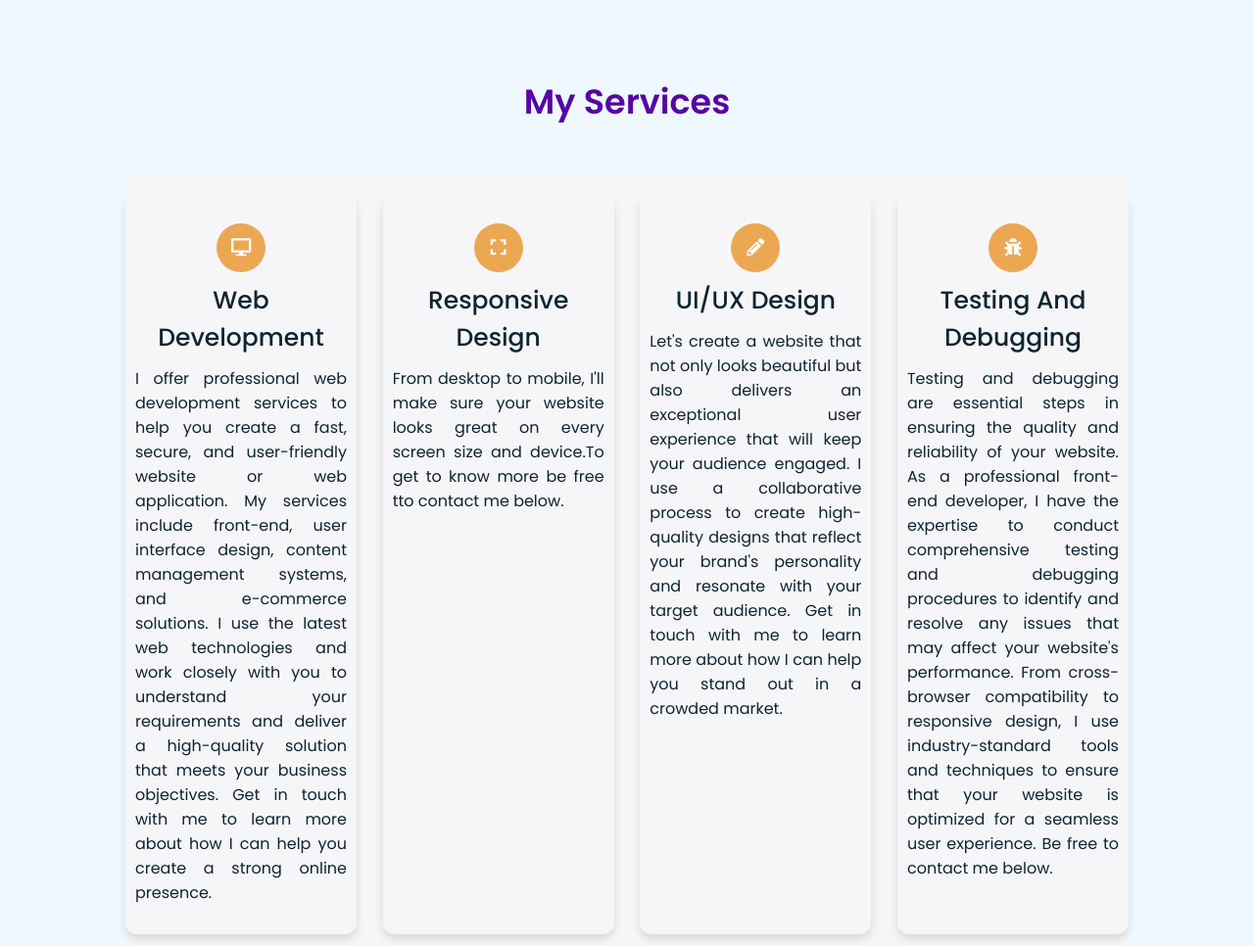
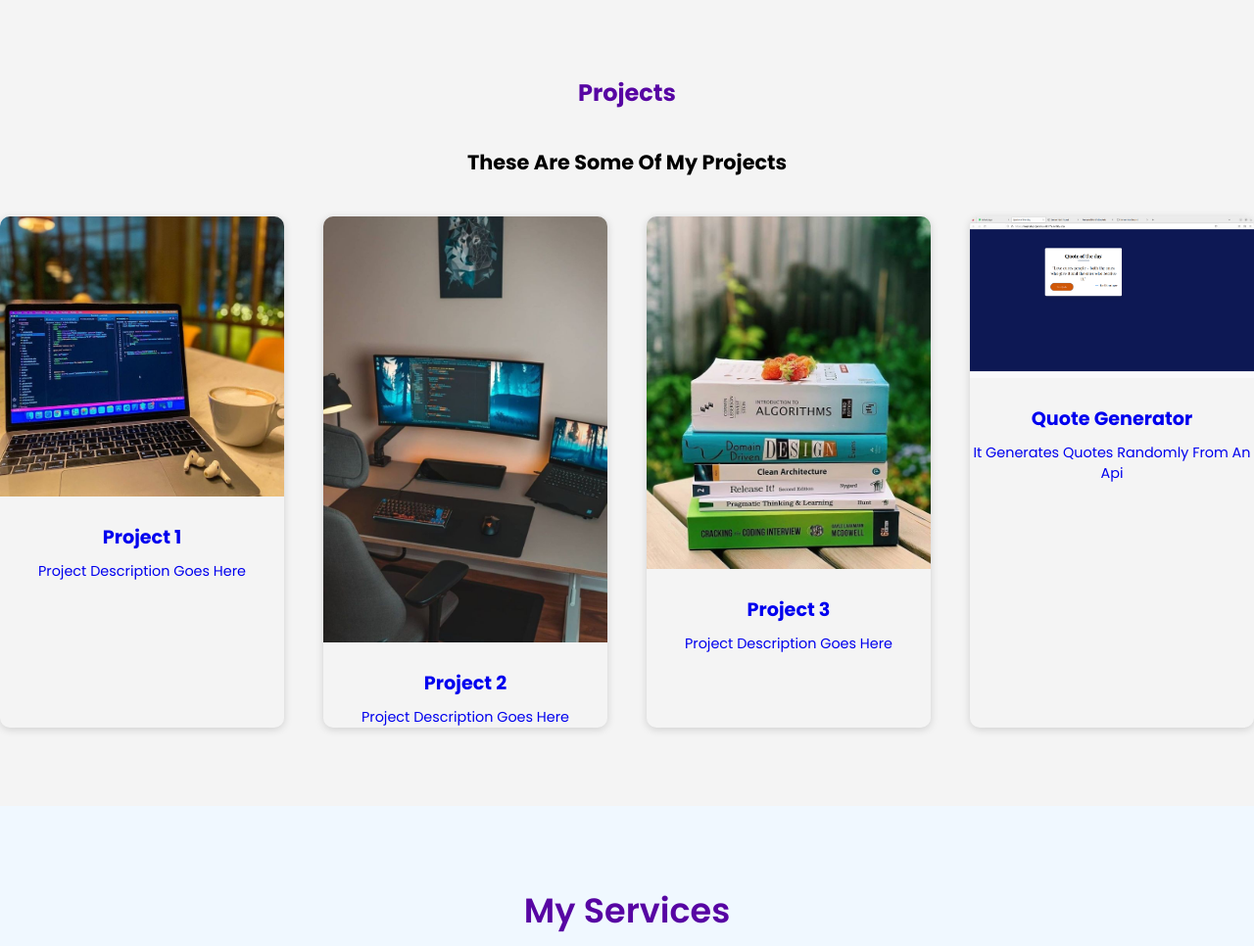
Before and after one commit to Hezronbwareng/Responsive-portfolio, a plain HTML site: page index.html in a window 1280 px wide. Shown: the part 1834-2800 px from the top of the page at 98% size. Drawn offline with Linux system fonts and the light colour scheme.

Commit message:
project sectiond commit

```diff
--- a/index.html
+++ b/index.html
@@ -21,6 +21,7 @@
           <li><a href="#home">Home</a></li>
           <li><a href="#about">About</a></li>
           <li><a href="#skills">Skills</a></li>
+          <li><a href="#projects">Projects</a></li>
           <li><a href="#services">Services</a></li>
           <li><a href="#contact">Contact</a></li>
           <div class="cancel-btn">
@@ -159,7 +160,48 @@
 </div>
 </section>
 
+
+<!-- projects section -->
+
+<section class="projects" id="projects">
+  <div class="title">
+    <span>Projects</span>
+  </div>
+  <h2 class="myprojects">These are some of my projects</h2>
+  <div class="projects-grid">
+    <div class="project">
+      <a href="#" target="_blank">
+        <img src="1.jpg" alt="Project 1" class="project-image">
+        <h3 class="project-title">Project 1</h3>
+        <p class="project-description">Project description goes here</p>
+      </a>
+    </div>
+    <div class="project">
+      <a href="#" target="_blank">
+        <img src="2.jpg" alt="Project 2" class="project-image">
+        <h3 class="project-title">Project 2</h3>
+        <p class="project-description">Project description goes here</p>
+      </a>
+    </div>
+    <div class="project">
+      <a href="#" target="_blank">
+        <img src="3.jpg" alt="Project 3" class="project-image">
+        <h3 class="project-title">Project 3</h3>
+        <p class="project-description">Project description goes here</p>
+      </a>
+    </div>
+    <div class="project">
+      <a href="#" target="_blank">
+        <img src="01.png" alt="Project 4" class="project-image">
+        <h3 class="project-title"> Quote Generator</h3>
+        <p class="project-description">It generates quotes randomly from an api</p>
+      </a>
+    </div>
+  </div>
 </section>
+
+
+
 
 <!-- My Services Section Start -->
  <section class="services" id="services">
@@ -236,7 +278,7 @@
 
 
 
-        <section class="contact">
+        <section class="contact" id="contact">
           <div class="title"> <span>Contact Me</span> </div>
       <div class="contact">
         <div class="content">
--- a/style.css
+++ b/style.css
@@ -305,6 +305,66 @@ section .button button:hover{
   margin: 5px;
 }
 
+
+/*my projects section*/
+.projects {
+  background-color: #f4f4f4;
+  padding: 80px 0;
+  text-align: center;
+}
+
+.projects .title {
+  margin-bottom: 30px;
+}
+
+.projects .title span {
+  font-size: 1.5rem;
+  font-weight: bold;
+}
+
+.projects .myprojects {
+  font-size: 1.3rem;
+  margin-bottom: 40px;
+}
+
+.projects .projects-grid {
+  display: grid;
+  grid-template-columns: repeat(auto-fit, minmax(250px, 1fr));
+  gap: 40px;
+}
+
+.projects .project {
+  position: relative;
+  overflow: hidden;
+  border-radius: 10px;
+  box-shadow: 0px 2px 8px rgba(0, 0, 0, 0.15);
+  transition: transform 0.3s ease;
+}
+
+.projects .project:hover {
+  transform: translateY(-10px);
+}
+
+.projects .project a {
+  display: block;
+  position: relative;
+}
+
+.projects .project .project-image {
+  width: 100%;
+  height: auto;
+}
+
+.projects .project .project-title {
+  font-size: 1.2rem;
+  margin-top: 20px;
+  margin-bottom: 10px;
+}
+
+.projects .project .project-description {
+  font-size: 0.9rem;
+  margin: 0;
+}
 
 /* My Services CSS */
 .services .boxes{
```
Also changed, not shown: 01.png (added), 1.jpg (added), 2.jpg (added), 3.jpg (added), 4.jpg (added).
